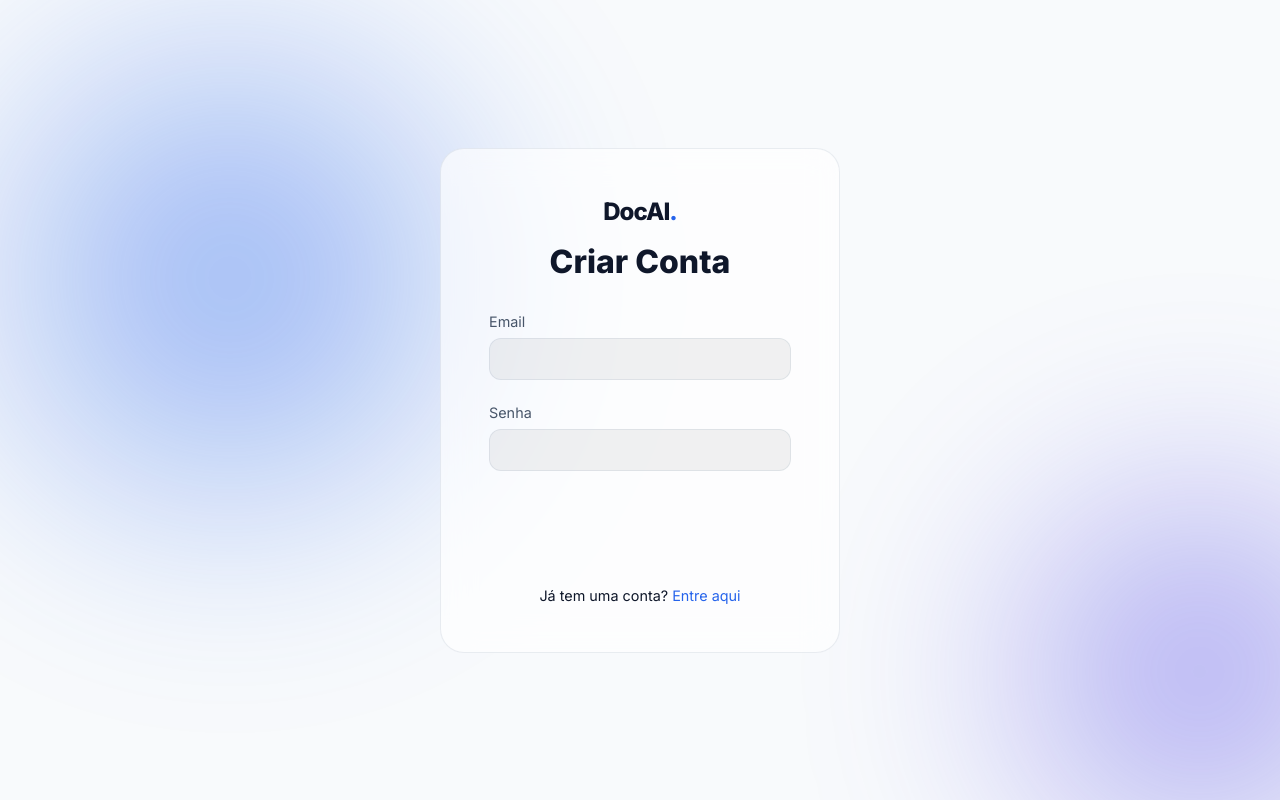
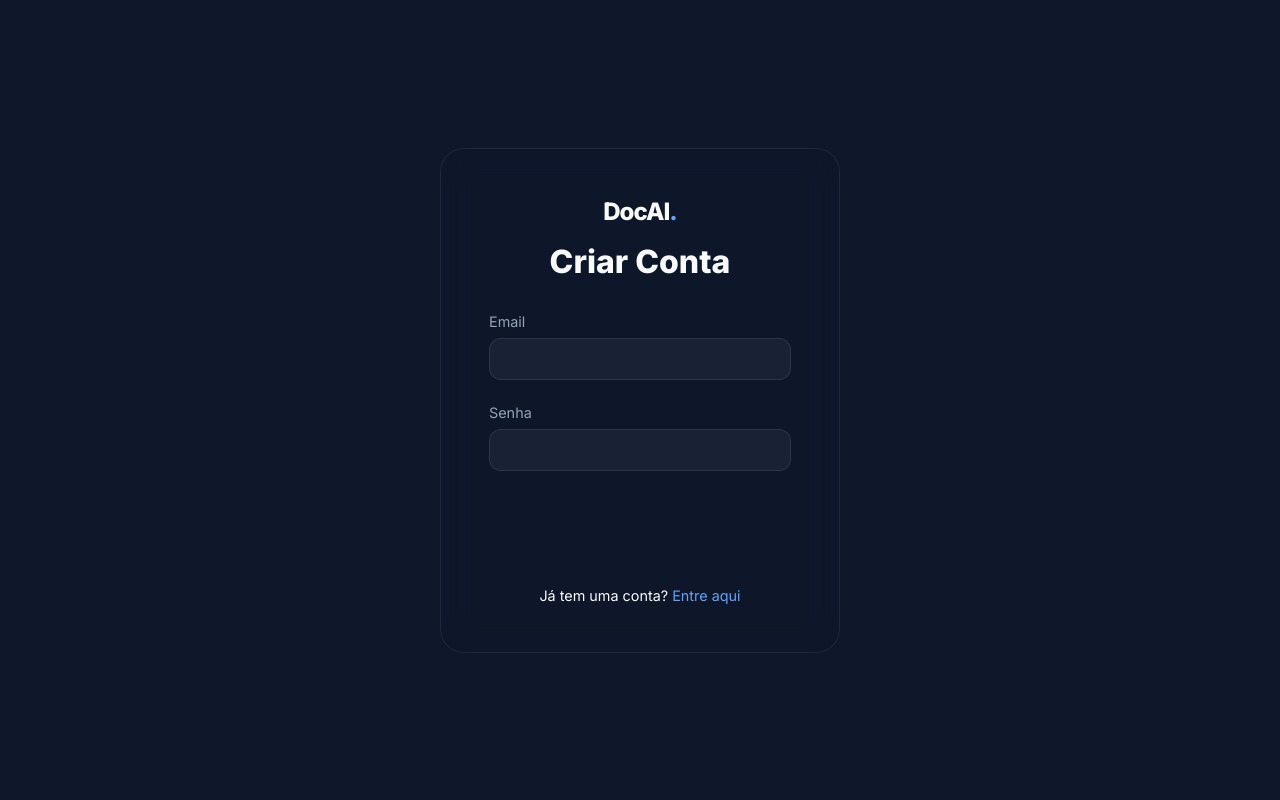
Before and after one commit to MatheusLeo26/DocAi, a Flask app: page /register in a window 1280 px wide. Run offline with Flask 3, Linux system fonts and the light colour scheme; some libraries are stand-ins or nearby versions.

Commit message:
fix: eliminate theme flash (FOUC) by making dark theme default in CSS and adding critical styles to head

```diff
--- a/static/css/theme.css
+++ b/static/css/theme.css
@@ -2,6 +2,24 @@
 @import url('style.css');
 
 :root {
+  --bg-color: #0f172a;
+  --text-color: #f8fafc;
+  --text-muted: #94a3b8;
+  --glass-bg: rgba(15, 23, 42, 0.45);
+  --glass-border: rgba(255, 255, 255, 0.08);
+  --primary: #60a5fa;
+  --secondary: #a5b4fc;
+  --card-text: #ffffff;
+  --nav-text: #cbd5e1;
+  --nav-active-bg: rgba(255, 255, 255, 0.08);
+  --nav-active-color: #ffffff;
+  --btn-sec-bg: rgba(255, 255, 255, 0.05);
+  --btn-sec-text: #ffffff;
+  --title-color: #e2e8f0;
+  --border-style: 1px solid var(--glass-border);
+}
+
+[data-theme="light"] {
   --bg-color: #f8fafc;
   --text-color: #0f172a;
   --text-muted: #475569;
@@ -16,24 +34,6 @@
   --btn-sec-bg: rgba(0, 0, 0, 0.05);
   --btn-sec-text: #0f172a;
   --title-color: #0f172a;
-  --border-style: 1px solid var(--glass-border);
-}
-
-[data-theme="dark"] {
-  --bg-color: #0f172a;
-  --text-color: #f8fafc;
-  --text-muted: #94a3b8;
-  --glass-bg: rgba(15, 23, 42, 0.45);
-  --glass-border: rgba(255, 255, 255, 0.08);
-  --primary: #60a5fa;
-  --secondary: #a5b4fc;
-  --card-text: #ffffff;
-  --nav-text: #cbd5e1;
-  --nav-active-bg: rgba(255, 255, 255, 0.08);
-  --nav-active-color: #ffffff;
-  --btn-sec-bg: rgba(255, 255, 255, 0.05);
-  --btn-sec-text: #ffffff;
-  --title-color: #e2e8f0;
 }
 
 body {
--- a/static/js/theme.js
+++ b/static/js/theme.js
@@ -3,14 +3,27 @@
 document.addEventListener('DOMContentLoaded', () => {
   const toggleBtn = document.getElementById('themeToggle');
   const savedTheme = localStorage.getItem('theme') || 'dark';
-  document.documentElement.setAttribute('data-theme', savedTheme);
+
+  if (savedTheme === 'light') {
+    document.documentElement.setAttribute('data-theme', 'light');
+  } else {
+    document.documentElement.removeAttribute('data-theme');
+  }
+
   if (toggleBtn) {
-    toggleBtn.textContent = savedTheme === 'dark' ? 'Modo Claro' : 'Modo Escuro';
+    toggleBtn.textContent = savedTheme === 'light' ? 'Modo Escuro' : 'Modo Claro';
     toggleBtn.addEventListener('click', () => {
-      const newTheme = document.documentElement.getAttribute('data-theme') === 'dark' ? 'light' : 'dark';
-      document.documentElement.setAttribute('data-theme', newTheme);
+      const isLight = document.documentElement.getAttribute('data-theme') === 'light';
+      const newTheme = isLight ? 'dark' : 'light';
+
+      if (newTheme === 'light') {
+        document.documentElement.setAttribute('data-theme', 'light');
+      } else {
+        document.documentElement.removeAttribute('data-theme');
+      }
+
       localStorage.setItem('theme', newTheme);
-      toggleBtn.textContent = newTheme === 'dark' ? 'Modo Claro' : 'Modo Escuro';
+      toggleBtn.textContent = newTheme === 'light' ? 'Modo Escuro' : 'Modo Claro';
     });
   }
 });
--- a/templates/register.html
+++ b/templates/register.html
@@ -4,8 +4,31 @@
     <meta charset="UTF-8">
     <meta name="viewport" content="width=device-width, initial-scale=1.0">
     <title>DocAI - Registro</title>
+
+    <!-- Critical CSS for instant dark background render -->
+    <style>
+        html, body {
+            background-color: #0f172a !important;
+            color: #f8fafc !important;
+        }
+    </style>
+
+    <!-- Blocking Script to apply stored light theme before render if necessary -->
+    <script>
+        (function() {
+            var savedTheme = localStorage.getItem('theme') || 'dark';
+            if (savedTheme === 'light') {
+                document.documentElement.setAttribute('data-theme', 'light');
+            } else {
+                document.documentElement.removeAttribute('data-theme');
+            }
+        })();
+    </script>
+    <meta name="theme-color" content="#0f172a">
+
     <link href="https://fonts.googleapis.com/css2?family=Inter:wght@300;400;600;800&display=swap" rel="stylesheet">
     <link rel="stylesheet" href="{{ url_for('static', filename='css/theme.css') }}">
+    <script src="{{ url_for('static', filename='js/theme.js') }}"></script>
     <style>
         .auth-container {
             display: flex;
```
Also changed, not shown: templates/converter.html (+22 -0 lines), templates/create_document.html (+22 -0 lines), templates/dashboard.html (+22 -0 lines), templates/index.html (+15 -20 lines), templates/login.html (+23 -0 lines).
